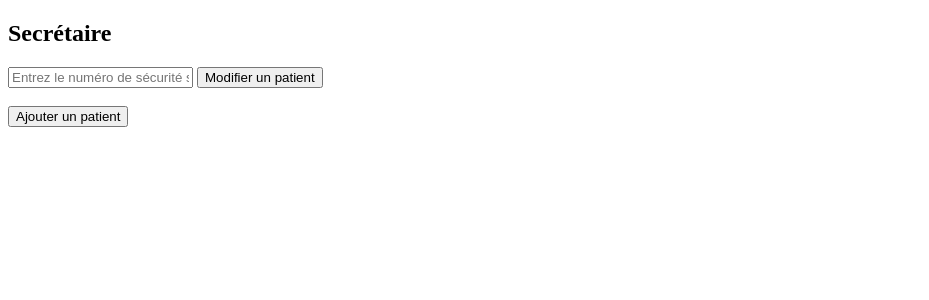
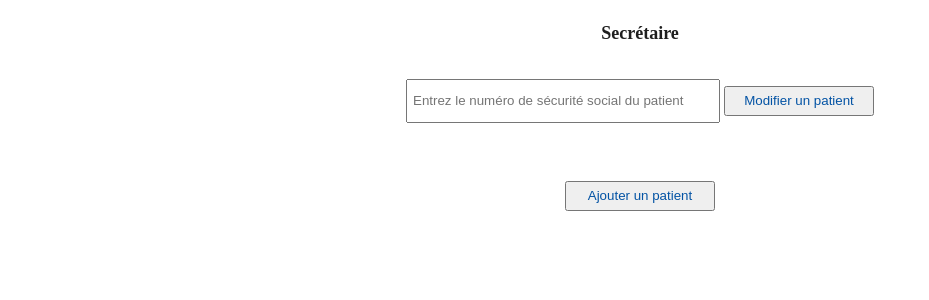
Before and after one commit to Naxem/AP_BTS_SIO, a PHP site: page /Staff/secretaire.php in a window 1280 px wide. Shown: the top 300 px of the page, without its empty margins (0-929 px from the left). Run offline with PHP 8.4, Linux system fonts and the light colour scheme.

Commit message:
update css 2

```diff
--- a/Staff/connexion_BDD.php
+++ b/Staff/connexion_BDD.php
@@ -2,7 +2,7 @@
     function connexion_bdd()
     {
         $host = 'localhost';
-        $db   = 'ap2';
+        $db   = 'ap';
         $user = 'root';
         $pass = '';
         $dsn = "mysql:host=$host;dbname=$db";
--- a/Staff/secretaire.php
+++ b/Staff/secretaire.php
@@ -1,5 +1,5 @@
 <?php
-    //require("requete.php");
+    require("requete.php");
     $_SESSION["modif_patient"] = "false";
 ?>
 
@@ -9,19 +9,20 @@
     <meta charset="UTF-8">
     <meta name="viewport" content="width=device-width, user-scalable=no, initial-scale=1.0, maximum-scale=1.0, minimum-scale=1.0">
     <meta http-equiv="X-UA-Compatible" content="ie=edge">
-    <title>Pannel Admin</title>
+    <link rel="stylesheet" href="../css/secretaire.css">
+    <title>Pannel Secrétaire</title>
 </head>
 <body>
-    <section>
+    <section class="section-main">
         <h1>Secrétaire</h1>
 
         <form action="../Formulaire/requete.php" method="POST">
-            <input type="text" name="numSecuPatient" placeholder="Entrez le numéro de sécurité social du patient">
-            <input type="submit" value="Modifier un patient" name="modif">
+            <input class="text" type="text" name="numSecuPatient" placeholder="Entrez le numéro de sécurité social du patient">
+            <input class="btnModif" type="submit" value="Modifier un patient" name="modif">
         </form>
         <br>
         <form action="../Formulaire/requete.php" method="POST">
-            <input type="submit" value="Ajouter un patient" name="add">
+            <input class="btnadd" type="submit" value="Ajouter un patient" name="add">
         </form>
     </section>
 </body>
--- /dev/null
+++ b/css/secretaire.css
@@ -0,0 +1,46 @@
+:root {
+    --c-bleu:#0353A4;
+    --c-noir:#1e1e1e;
+    --s-shadow:-2px 2px 10px 5px #4e4e4e49;
+}
+
+h1 {
+    font-size: 18px;
+    color: var(--c-noir);
+}
+
+.section-main {
+    display: flex;
+    justify-content: center;
+    align-items: center;
+    flex-direction: column;
+}
+
+form {
+    padding: 20px;
+}
+
+.text {
+    padding: 5px;
+    width: 300px;
+    height: 30px;
+    color: var(--c-bleu);
+}
+
+.btnModif {
+    padding: 5px;
+    width: 150px;
+    height: 30px;
+    color: var(--c-bleu);
+}
+
+.btnModif:hover, .btnadd:hover {
+    cursor: pointer;
+}
+
+.btnadd {
+    padding: 5px;
+    width: 150px;
+    height: 30px;
+    color: var(--c-bleu);
+}
```
Also changed, not shown: Staff/login.php (+28 -19 lines), ressources/medical.png (added).
